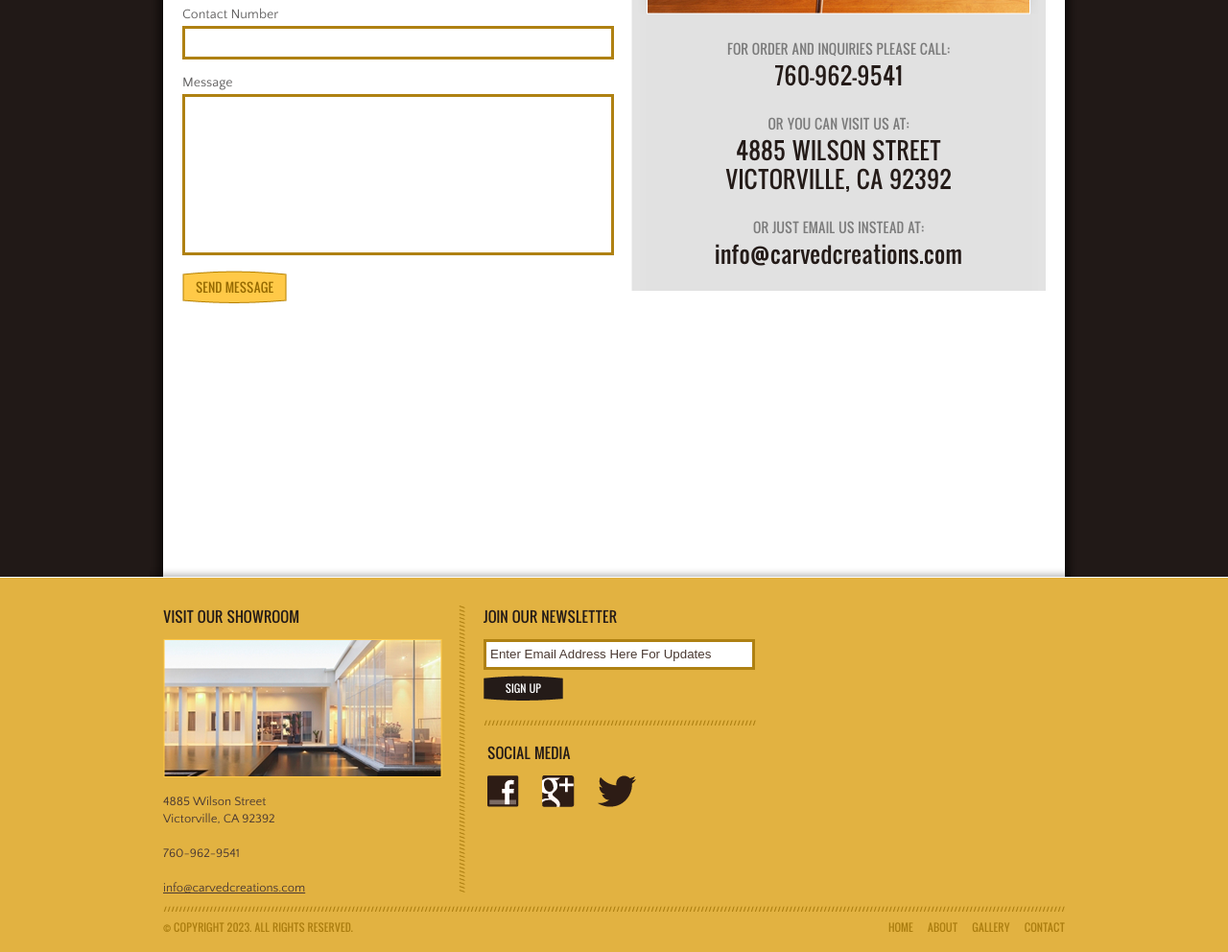
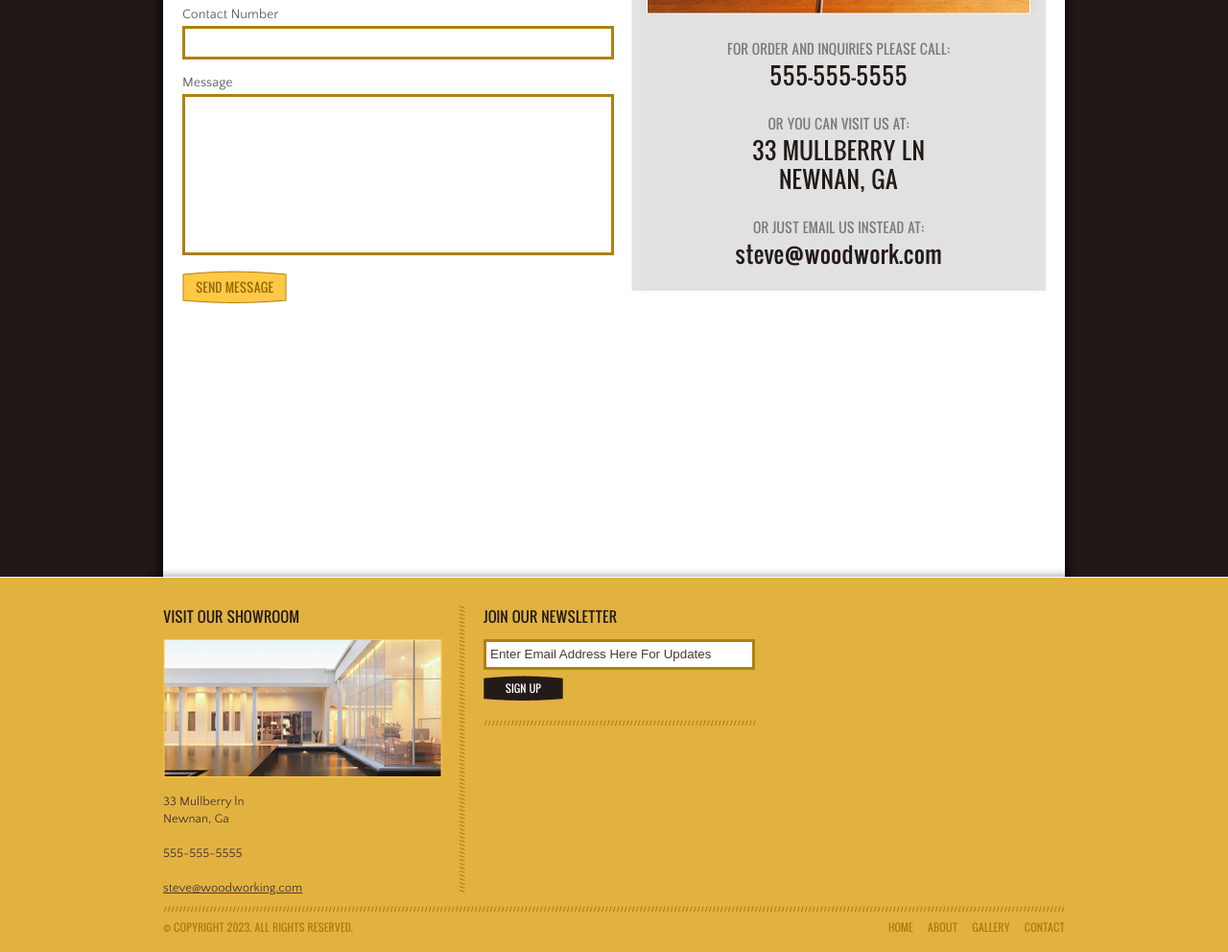
Before and after one commit to somesideprojects/somesideprojects.github.io, a plain HTML site: page contact.html in a window 1280 px wide. Shown: the part 458-1450 px from the top of the page at 96% size. Drawn offline with Linux system fonts and the light colour scheme.

Commit message:
Update contact.html
changed contact

```diff
--- a/contact.html
+++ b/contact.html
@@ -37,7 +37,7 @@
 						<img src="images/chair-small.png" alt="Img">
 						<div class="contact">
 							<p>
-								For Order and Inquiries Please Call: <b>760-962-9541</b> Or you can visit us at: <b>4885 Wilson Street<br> Victorville, CA 92392</b> Or just Email us instead at: <b class="email">info@carvedcreations.com</b>
+								For Order and Inquiries Please Call: <b>555-555-5555</b> Or you can visit us at: <b>33 Mullberry ln<br> Newnan, Ga</b> Or just Email us instead at: <b class="email">steve@woodwork.com</b>
 							</p>
 						</div>
 					</div>
@@ -69,7 +69,7 @@
 					<h4>Visit our Showroom</h4>
 					<a href="gallery.html"><img src="images/show-room.png" alt="Img"></a>
 					<p>
-						4885 Wilson Street<br> Victorville, CA 92392<br><br> 760-962-9541<br><br> <a href="index.html">info@carvedcreations.com</a>
+						33 Mullberry ln<br> Newnan, Ga<br><br> 555-555-5555<br><br> <a href="index.html">steve@woodworking.com</a>
 					</p>
 				</div>
 
@@ -77,12 +77,9 @@
 					<form action="#" method="post" id="newsletter">
 						<h4>Join Our Newsletter</h4>
 						<input type="text" value="Enter Email Address Here For Updates" onBlur="javascript:if(this.value==''){this.value=this.defaultValue;}" onFocus="javascript:if(this.value==this.defaultValue){this.value='';}">
-						<input type="submit" value="Sign up" class="btn2">
+						<input type="submit" value="Sign up" class="btn2" />
 					</form>
-					<div id="connect">
-						<h4>Social Media</h4>
-						<a href="http://freewebsitetemplates.com/go/facebook/" target="_blank" class="facebook"></a> <a href="http://freewebsitetemplates.com/go/googleplus/" target="_blank" class="googleplus"></a> <a href="http://freewebsitetemplates.com/go/twitter/" target="_blank" class="twitter"></a>
-					</div>
+
 				</div>
 			</div>
 			<ul class="navigation">
```
